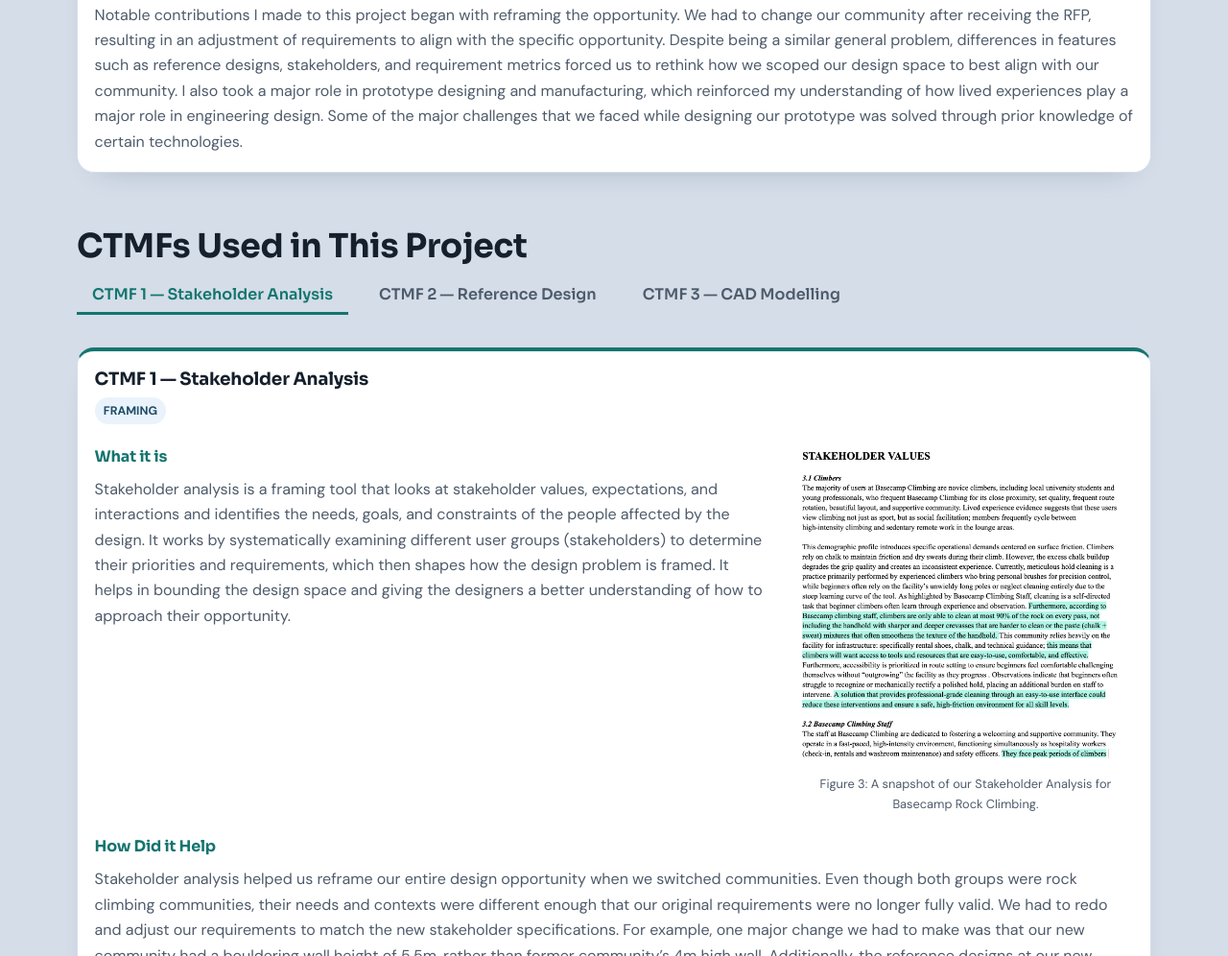
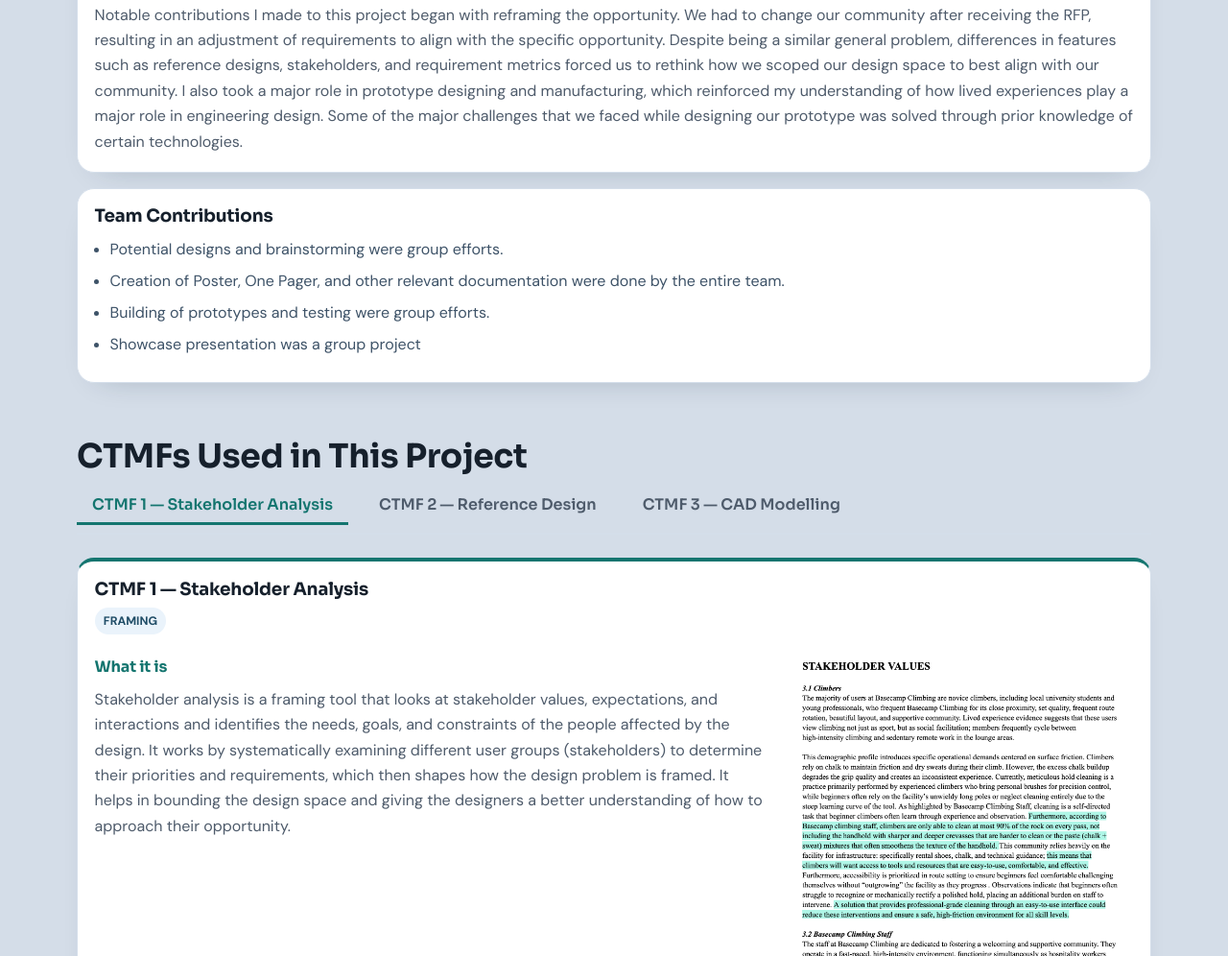
Before and after one commit to adiprasad190/engineering_design_portfolio, a plain HTML site: page praxis-ii-handhold-motor-brush.html in a window 1280 px wide. Shown: the part 3366-4362 px from the top of the page at 96% size. Drawn offline with Linux system fonts and the light colour scheme.

Commit message:
Add Team Contributions sections to project pages

```diff
--- a/praxis-ii-handhold-motor-brush.html
+++ b/praxis-ii-handhold-motor-brush.html
@@ -131,7 +131,15 @@
             <h3>Reflection</h3>
            <p> Although the design uses some core features of the original reference design, such as the painter’s pole, it makes small modifications that help the design perform better in evaluation criteria. This process of improving upon reference designs allows us as designers to implement tried and tested ideas to direct our thinking. </p>
            <p>Notable contributions I made to this project began with reframing the opportunity. We had to change our community after receiving the RFP, resulting in an adjustment of requirements to align with the specific opportunity. Despite being a similar general problem, differences in features such as reference designs, stakeholders, and requirement metrics forced us to rethink how we scoped our design space to best align with our community. I also took a major role in prototype designing and manufacturing, which reinforced my understanding of how lived experiences play a major role in engineering design. Some of the major challenges that we faced while designing our prototype was solved through prior knowledge of certain technologies.
-
+          </article>
+          <article class="card reveal" data-delay="40">
+            <h3>Team Contributions</h3>
+            <ul class="clean-list" style="margin-bottom: 0.5rem;">
+              <li>Potential designs and brainstorming were group efforts.</li>
+              <li>Creation of Poster, One Pager, and other relevant documentation were done by the entire team.</li>
+              <li>Building of prototypes and testing were group efforts.</li>
+              <li>Showcase presentation was a group project</li>
+            </ul>
           </article>
         </div>
       </div>
```
Also changed, not shown: civ102-bridge-project.html (+8 -0 lines), praxis-i-magnet-coaster.html (+8 -1 lines).
